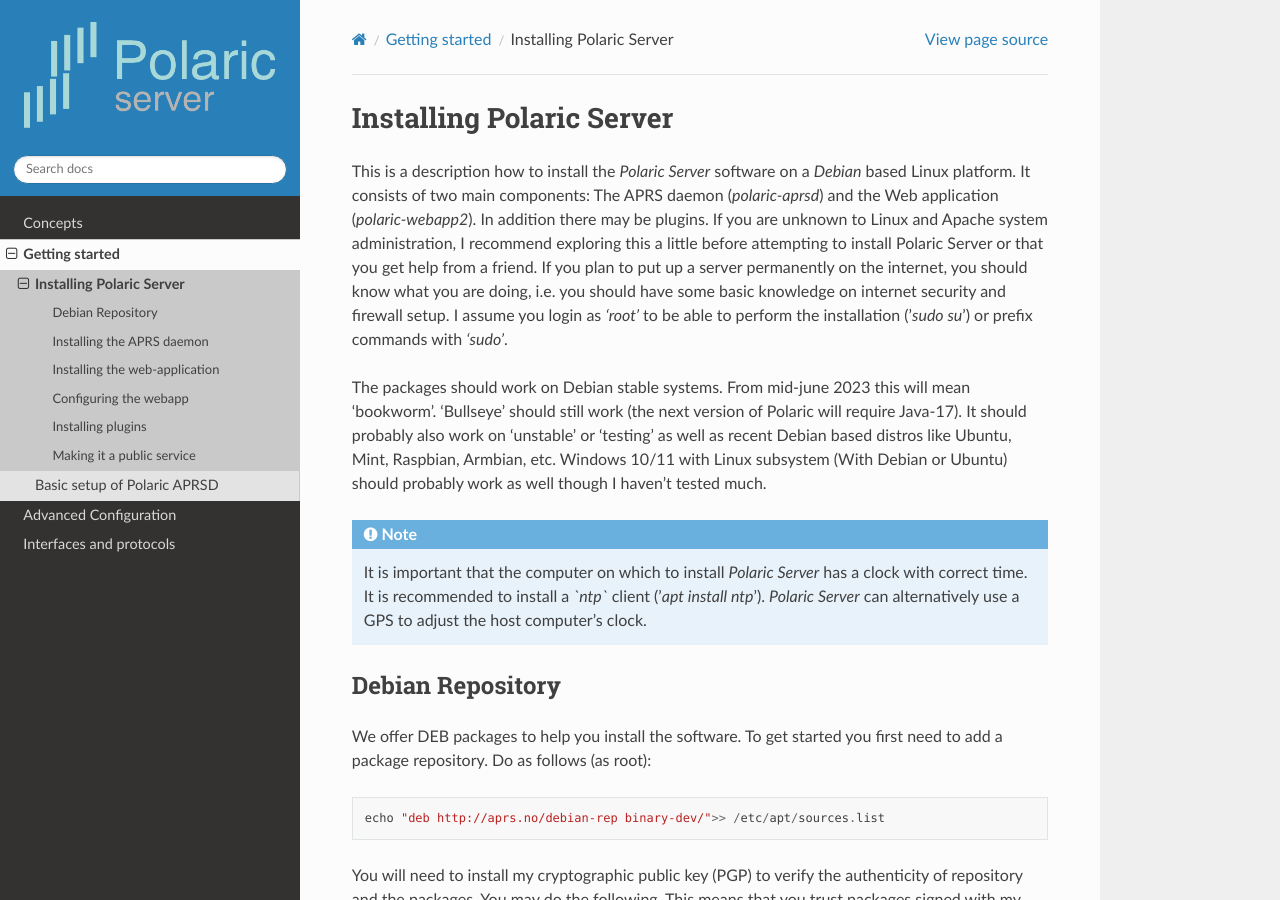
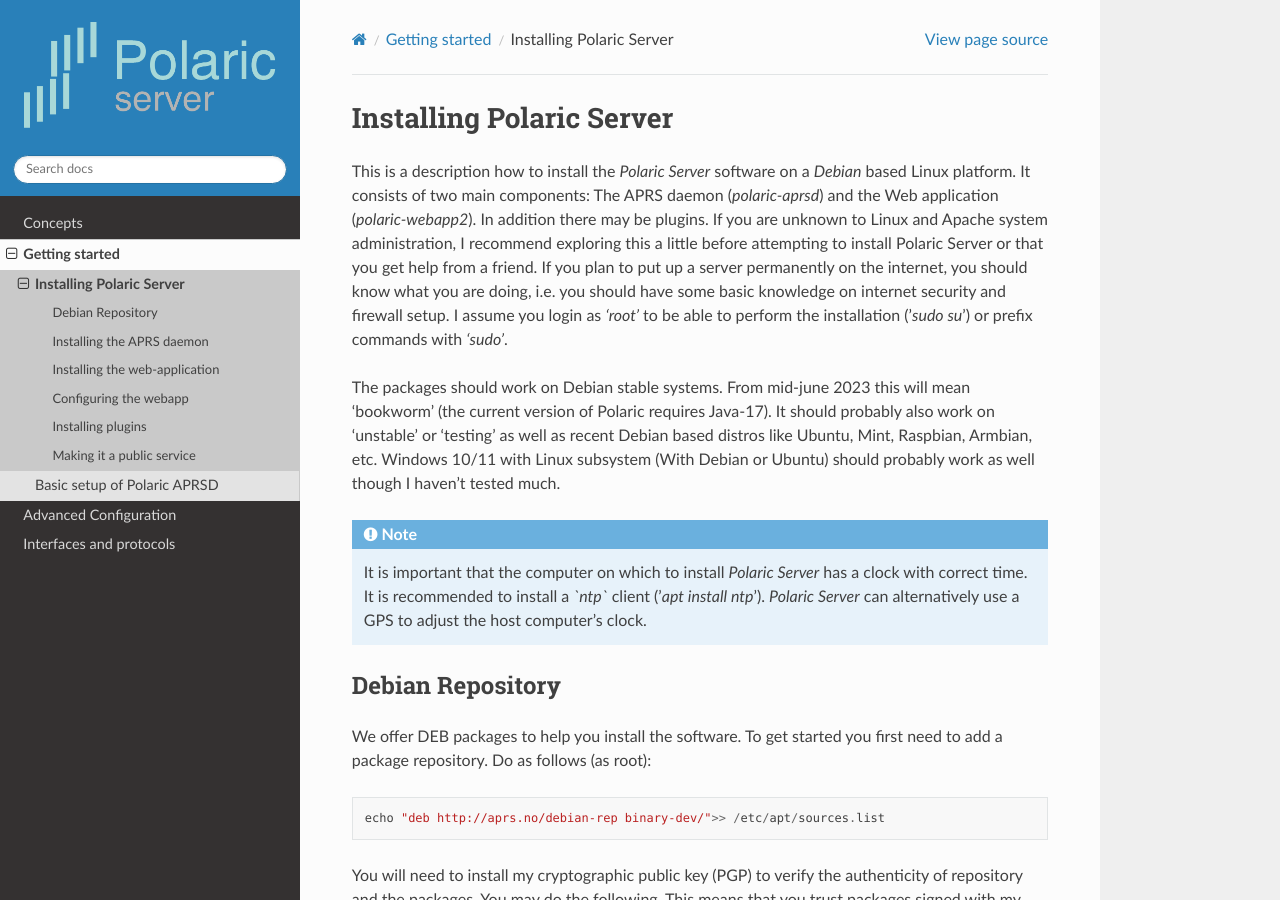
Before and after one commit to joakimsk/docs, a Sphinx documentation site: the page built from docs/install.rst, in a window 1280 px wide and 900 px high. Built offline with Sphinx 7.4.7 and the Read the Docs theme 2.0.0, drawn with Linux system fonts in a browser that asks for light colours.

Commit message:
Update install.rst

```diff
--- a/docs/install.rst
+++ b/docs/install.rst
@@ -4,7 +4,7 @@
 
 This is a description how to install the *Polaric Server* software on a *Debian* based Linux platform. It consists of two main components: The APRS daemon (*polaric-aprsd*) and the Web application (*polaric-webapp2*). In addition there may be plugins. If you are unknown to Linux and Apache system administration, I recommend exploring this a little before attempting to install Polaric Server or that you get help from a friend. If you plan to put up a server permanently on the internet, you should know what you are doing, i.e. you should have some basic knowledge on internet security and firewall setup. I assume you login as *'root'* to be able to perform the installation ('`sudo su`') or prefix commands with *'sudo'*.
 
-The packages should work on Debian stable systems. From mid-june 2023 this will mean 'bookworm'. 'Bullseye' should still work (the next version of Polaric will require Java-17). It should probably also work on 'unstable' or 'testing' as well as recent Debian based distros like Ubuntu, Mint, Raspbian, Armbian, etc. Windows 10/11 with Linux subsystem (With Debian or Ubuntu) should probably work as well though I haven't tested much.
+The packages should work on Debian stable systems. From mid-june 2023 this will mean 'bookworm' (the current version of Polaric requires Java-17). It should probably also work on 'unstable' or 'testing' as well as recent Debian based distros like Ubuntu, Mint, Raspbian, Armbian, etc. Windows 10/11 with Linux subsystem (With Debian or Ubuntu) should probably work as well though I haven't tested much.
 
 .. note::
  It is important that the computer on which to install *Polaric Server* has a clock with correct time. It is recommended to install a *`ntp`* client ('`apt install ntp`'). *Polaric Server* can alternatively use a GPS to adjust the host computer's clock.
```
